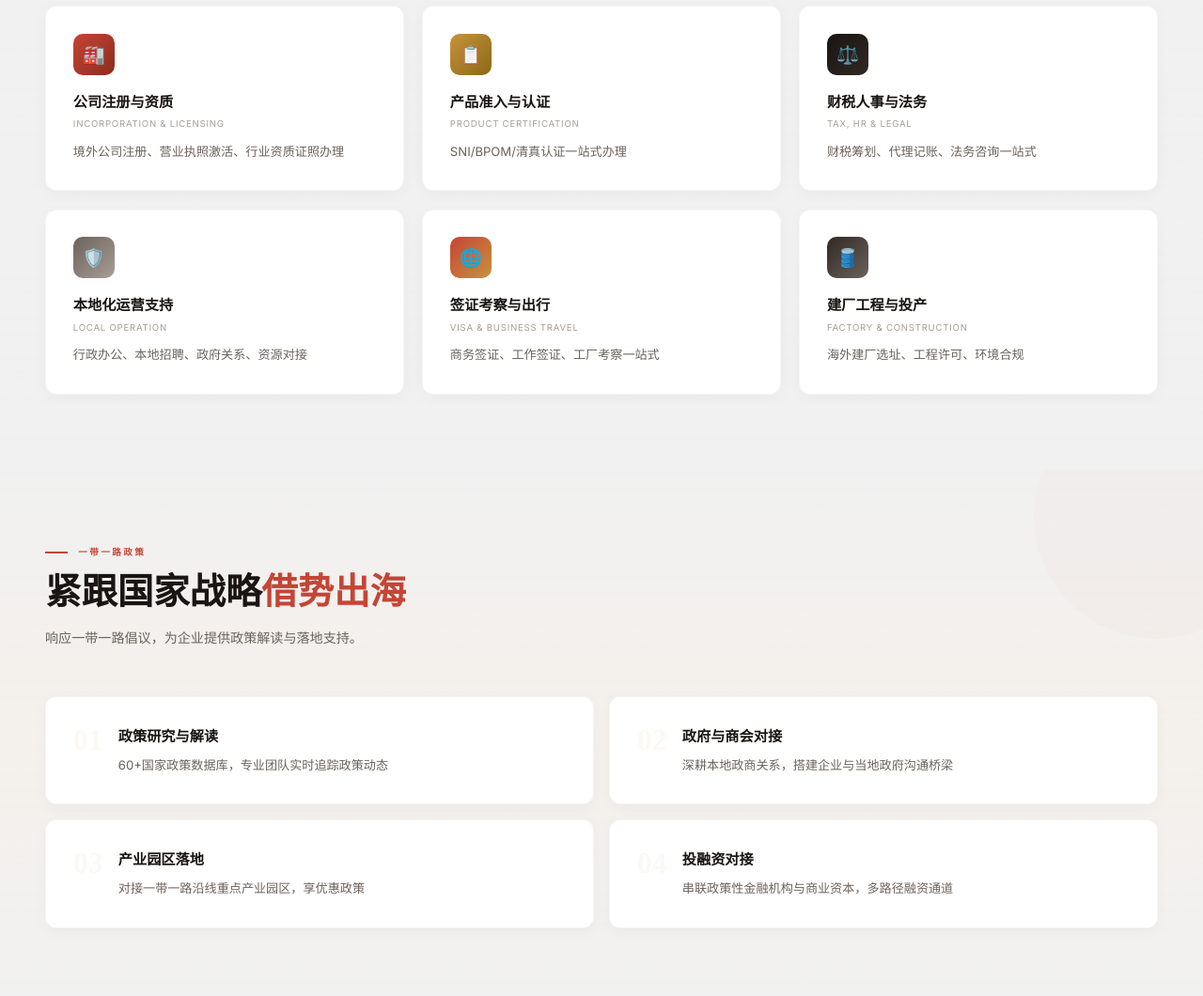
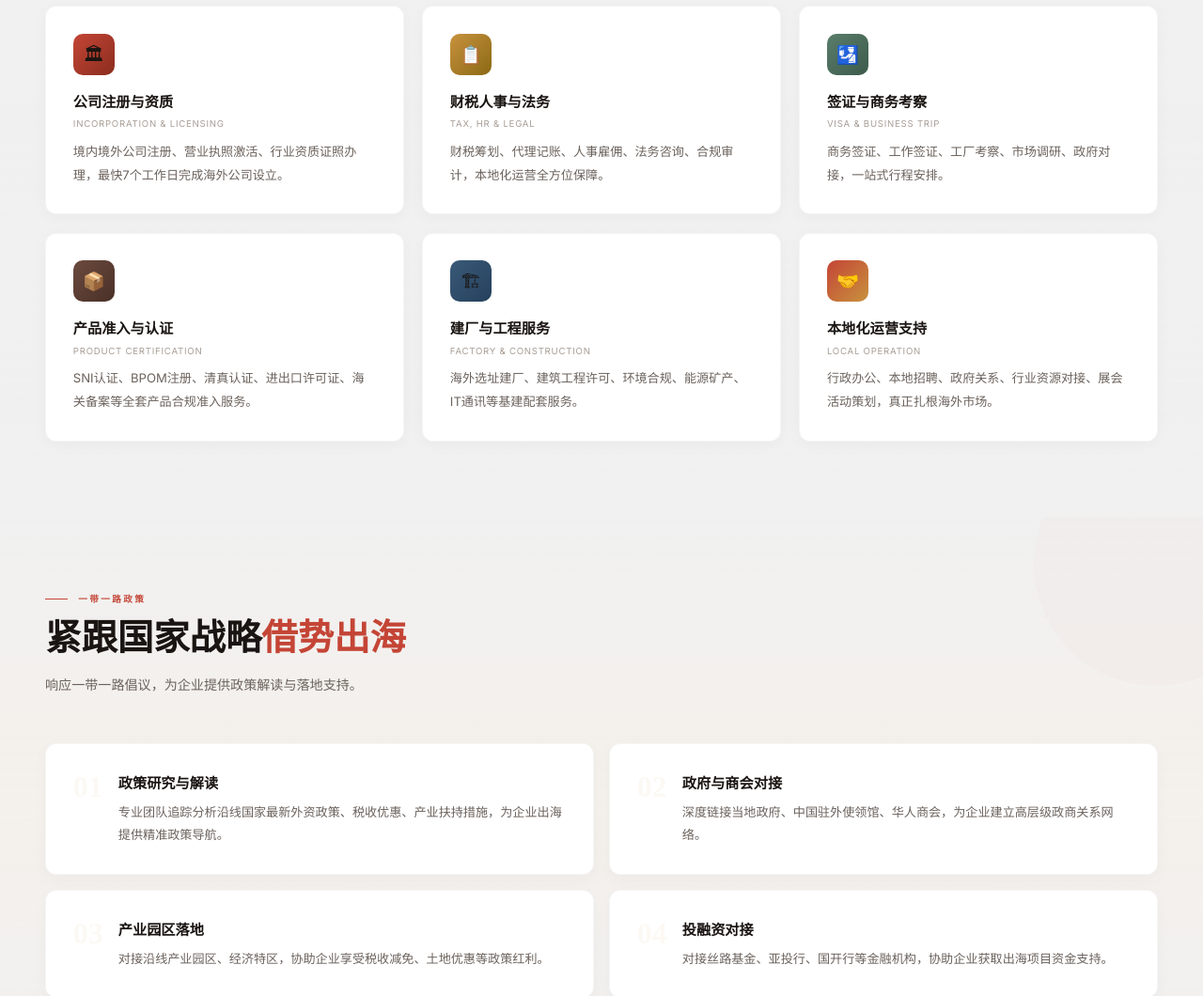
Before and after one commit to sansonglive-tech/silkroad-trade-website, a website: page index.html in a window 1280 px wide. Shown: the part 1740-2800 px from the top of the page at 94% size. Drawn offline with Linux system fonts and the light colour scheme; a web font is replaced by a local one.

```diff
--- a/index.html
+++ b/index.html
@@ -897,7 +897,7 @@ const CONFIG = {
       "desc": "财税代账、法务支持、政府维护，长期运营保障。"
     }
   ]
-};
+};;
 
 // ================================================================
 
@@ -1132,122 +1132,5 @@ document.addEventListener('DOMContentLoaded',init);
   </div>
 </div>
 
-
-<script>
-// Config-driven DOM update - injected by admin server
-(function(){
-var c = CONFIG;
-if(!c || !c.company) return;
-
-// --- Update title ---
-var t = document.querySelector("title");
-if(t) t.textContent = c.company.name + " - " + c.company.slogan;
-
-// --- Update footer ---
-document.querySelectorAll(".footer-bottom span").forEach(function(el){
-  var txt = el.textContent;
-  if(txt.indexOf("\u00a9") >= 0 || txt.indexOf("All rights") >= 0) {
-    el.textContent = "\u00a9 " + new Date().getFullYear() + " " + c.company.name + ". All rights reserved.";
-  }
-  if(txt.indexOf("ICP") >= 0 || txt.indexOf("\u7ca4") >= 0) {
-    if(c.company.icp) el.textContent = c.company.icp;
-  }
-});
-
-// --- Update email ---
-var mailtoLinks = document.querySelectorAll("a[href^='mailto:']");
-console.log("[Config Inject] Found " + mailtoLinks.length + " mailto links");
-mailtoLinks.forEach(function(el, i){
-  if(c.company.email) {
-    console.log("[Config Inject] Updating mailto link #" + i + ": " + el.href + " -> " + c.company.email);
-    el.href = "mailto:" + c.company.email;
-    el.textContent = c.company.email;
-  }
-});
-
-// --- Render services from CONFIG ---
-var sg = document.querySelector(".services-grid");
-if(sg && c.services && c.services.length > 0) {
-  var cols = ["linear-gradient(135deg,#C44536,#8B2D1E)","linear-gradient(135deg,#C8923E,#8B6914)","linear-gradient(135deg,#1A1512,#302824)","linear-gradient(135deg,#6B625C,#A89E96)","linear-gradient(135deg,#C44536,#C8923E)","linear-gradient(135deg,#302824,#6B625C)"];
-  var ems = ["\ud83c\udfed","\ud83d\udccb","\u2696\ufe0f","\ud83d\udee1\ufe0f","\ud83c\udf10","\ud83d\udee2\ufe0f"];
-  sg.innerHTML = c.services.map(function(s,i){
-    return '<div class="service-card" onclick="openDetail(\'' + (s.detailId || s.id) + '\')">' +
-      '<div class="sc-img"><div class="sc-img-bg" style="background:' + cols[i % cols.length] + '"></div><span>' + ems[i % ems.length] + '</span></div>' +
-      '<h3>' + s.title + '</h3>' +
-      (s.sub ? '<div class="sc-sub">' + s.sub + '</div>' : '') +
-      '<p>' + (s.desc || '') + '</p></div>';
-  }).join('');
-}
-
-// --- Render stats from CONFIG ---
-var si = document.querySelector(".stats-inner");
-if(si && c.stats && c.stats.length > 0) {
-  si.innerHTML = c.stats.map(function(s){
-    return '<div class="stat-item"><div class="num">' + (s.num || '') + '</div><div class="label">' + (s.label || '') + '</div></div>';
-  }).join('');
-}
-
-// --- Render policies from CONFIG ---
-var pg = document.querySelector(".policy-grid");
-if(pg && c.policies && c.policies.length > 0) {
-  pg.innerHTML = c.policies.map(function(p, i){
-    var n = String(i + 1).padStart(2, '0');
-    return '<div class="policy-card" onclick="openDetail(\'' + (p.detailId || p.id) + '\')">' +
-      '<div class="pn">' + n + '</div><div>' +
-      '<h3>' + p.title + '</h3><p>' + (p.desc || '') + '</p></div></div>';
-  }).join('');
-}
-
-// --- Render testimonials from CONFIG ---
-var tg = document.querySelector(".testimonials-grid");
-if(tg && c.testimonials && c.testimonials.length > 0) {
-  tg.innerHTML = c.testimonials.map(function(t, i){
-    var av = t.avatar || (t.name ? t.name.charAt(0) : "\ud83d\udc64");
-    return '<div class="t-card" onclick="openDetail(\'' + (t.detailId || ("case-" + i)) + '\')">' +
-      '<div class="tq">&ldquo;</div><p class="t-text">' + (t.text || '') + '</p>' +
-      '<div class="t-author"><div class="t-av">' + av + '</div><div>' +
-      '<div class="t-name">' + (t.name || '') + '</div><div class="t-role">' + (t.role || '') + '</div></div></div></div>';
-  }).join('');
-}
-
-// --- Render process from CONFIG ---
-var pr = document.querySelector(".process-grid");
-if(pr && c.process && c.process.length > 0) {
-  pr.innerHTML = c.process.map(function(p){
-    return '<div class="pstep" onclick="openDetail(\'' + (p.detailId || ("process-step" + p.num)) + '\')">' +
-      '<div class="ring"><div class="n">' + (p.num || '') + '</div></div>' +
-      '<h3>' + (p.title || '') + '</h3><p>' + (p.desc || '') + '</p></div>';
-  }).join('');
-}
-
-// --- Update SLIDE_CONFIG from CONFIG.slides ---
-if(c.slides && c.slides.length > 0) {
-  var newSlides = c.slides.map(function(s, i){
-    return {
-      id: s.id || ("slide-" + (i+1)),
-      title: s.title || '',
-      subtitle: s.subtitle || '',
-      desc: s.desc || '',
-      img: s.img || '',
-      detailId: s.detailId || ''
-    };
-  });
-  window.SLIDE_CONFIG = newSlides;
-  if(typeof window.updateSlide === 'function') {
-    window.currentSlide = 0;
-    window.updateSlide();
-  }
-}
-
-// --- Update logo text ---
-document.querySelectorAll(".logo-text strong").forEach(function(el){
-  if(c.company.name) el.textContent = c.company.name;
-});
-document.querySelectorAll(".logo-text span").forEach(function(el){
-  if(c.company.slogan) el.textContent = c.company.slogan.toUpperCase();
-});
-
-console.log("[Config Inject] Applied CONFIG to DOM");
-})();
-</script></body>
+</body>
 </html>
```
